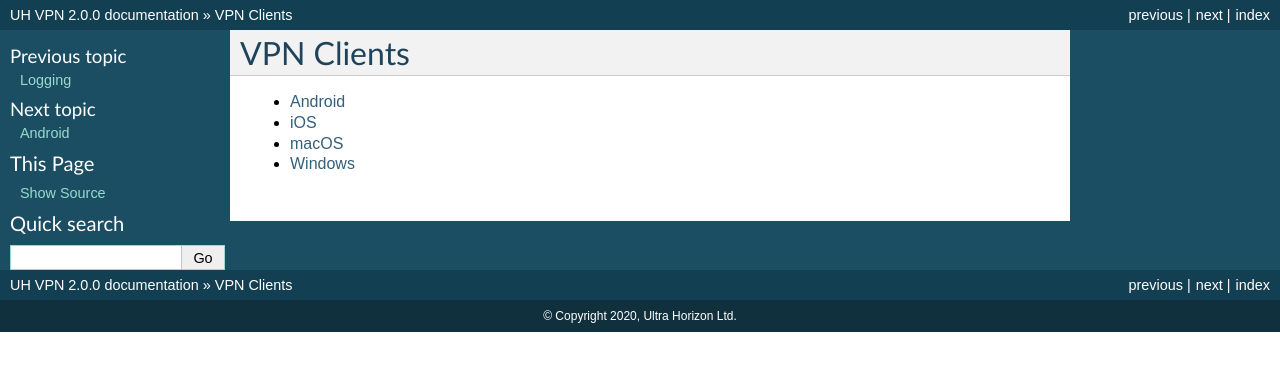
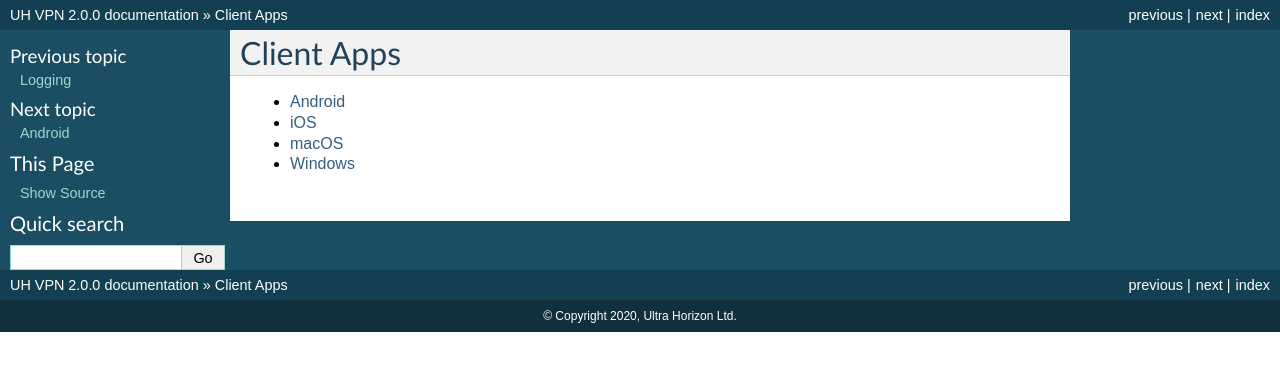
Before and after one commit to ultrahorizon/UH-VPN-Docs, a Sphinx documentation site: the page built from source/clients/index.rst, in a window 1280 px wide. Shown: the top 371 px of the page. Built offline with Sphinx 7.4.7, drawn with Linux system fonts in a browser that asks for light colours.

Commit message:
Update names to avoid confusion

```diff
--- a/source/clients/index.rst
+++ b/source/clients/index.rst
@@ -1,5 +1,5 @@
 ***********
-VPN Clients
+Client Apps
 ***********
 
 ..  toctree::
--- a/source/servers/index.rst
+++ b/source/servers/index.rst
@@ -1,6 +1,6 @@
-***********
-VPN Servers
-***********
+***************
+Server Software
+***************
 
 UH VPN Server software runs on machines hosted by the end-user. This could be in a cloud or on-premise environment.
 This software is responsible for the VPN link which encrypts and authenticates data between client applications
```
